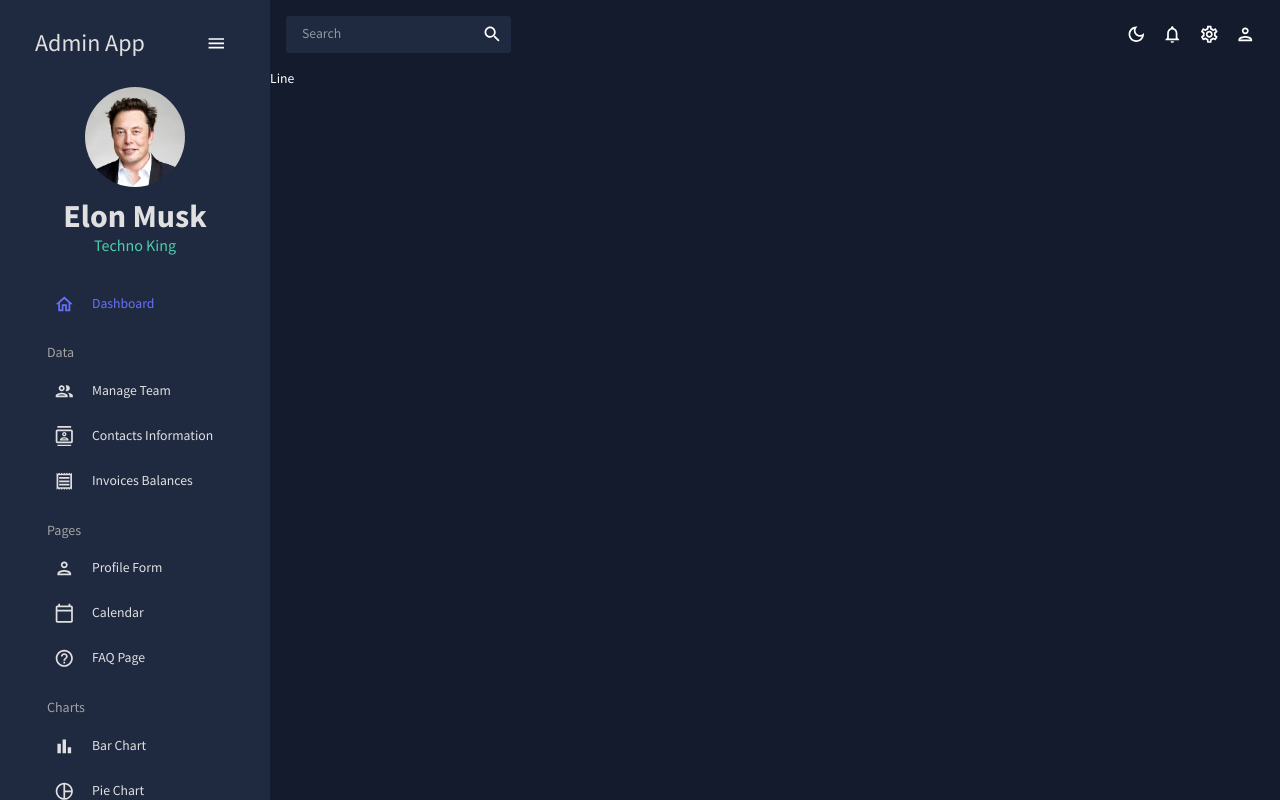
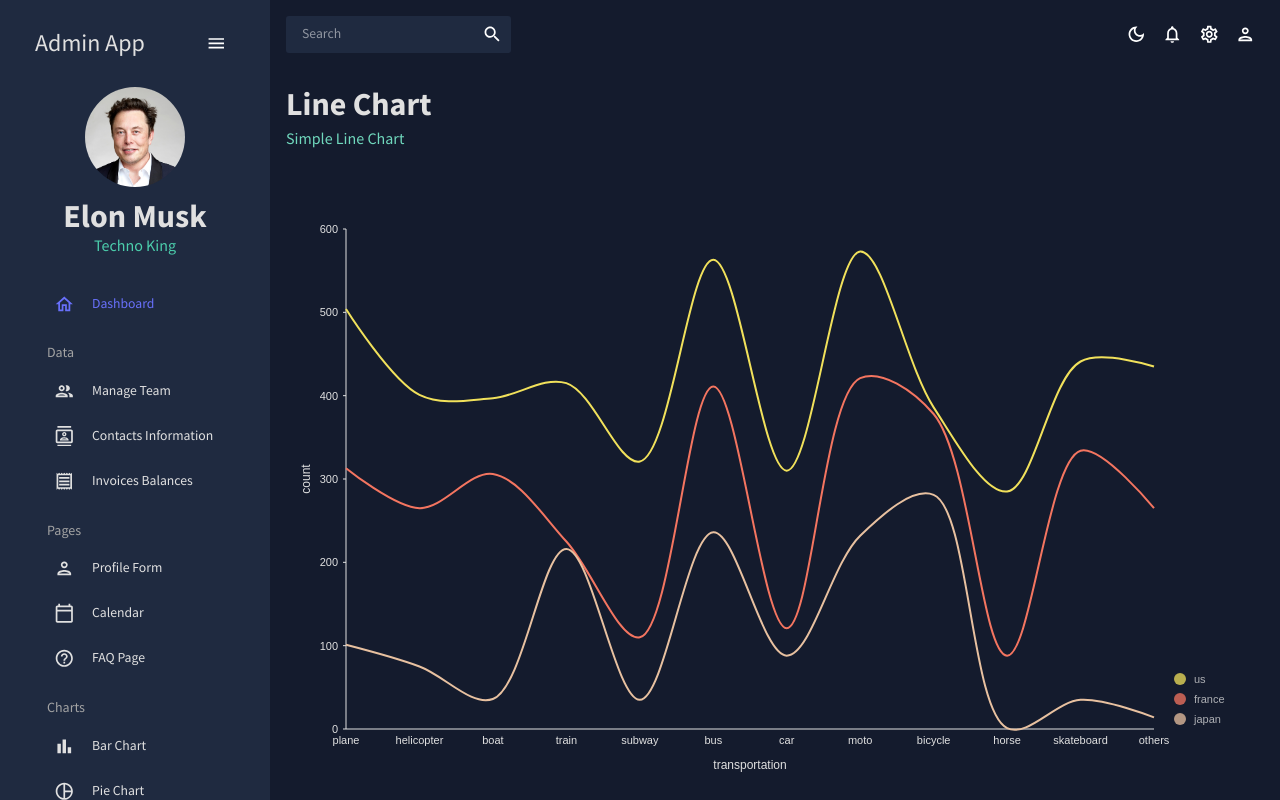
Before and after one commit to Facundo-Martin/react-admin-dashboard, a React (Create React App) app: page /line in a window 1280 px wide. Built offline with nearby package versions, Linux system fonts and the light colour scheme.

Commit message:
added Line Chart page

```diff
--- a/src/pages/line/index.jsx
+++ b/src/pages/line/index.jsx
@@ -1,7 +1,15 @@
-import React from "react";
+import { Box } from "@mui/material";
+import LineChart from "../../components/LineChart";
+import PageWrapper from "../../components/PageWrapper";
 
 const Line = () => {
-  return <div>Line</div>;
+  return (
+    <PageWrapper pageTitle="Line Chart" pageSubtitle="Simple Line Chart">
+      <Box height="75vh">
+        <LineChart />
+      </Box>
+    </PageWrapper>
+  );
 };
 
 export default Line;
```
